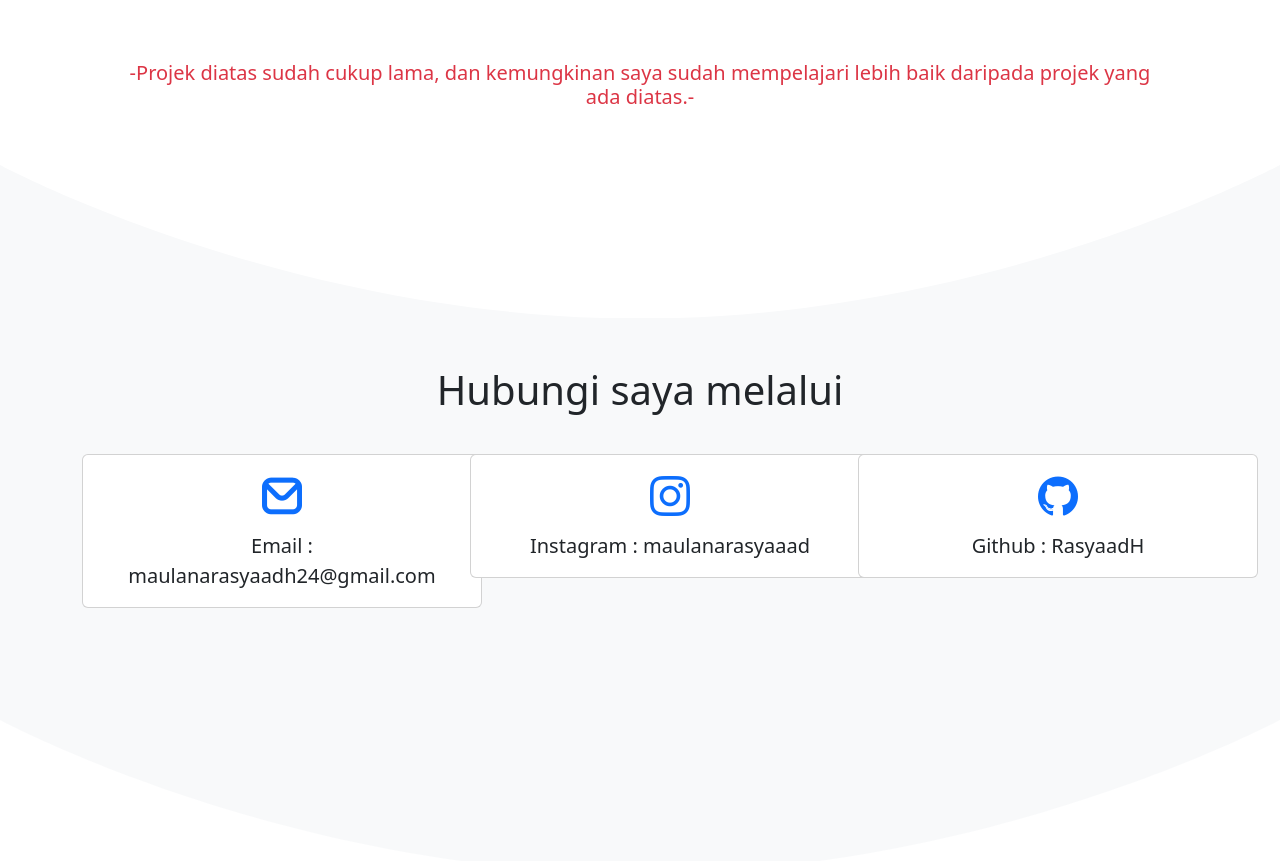
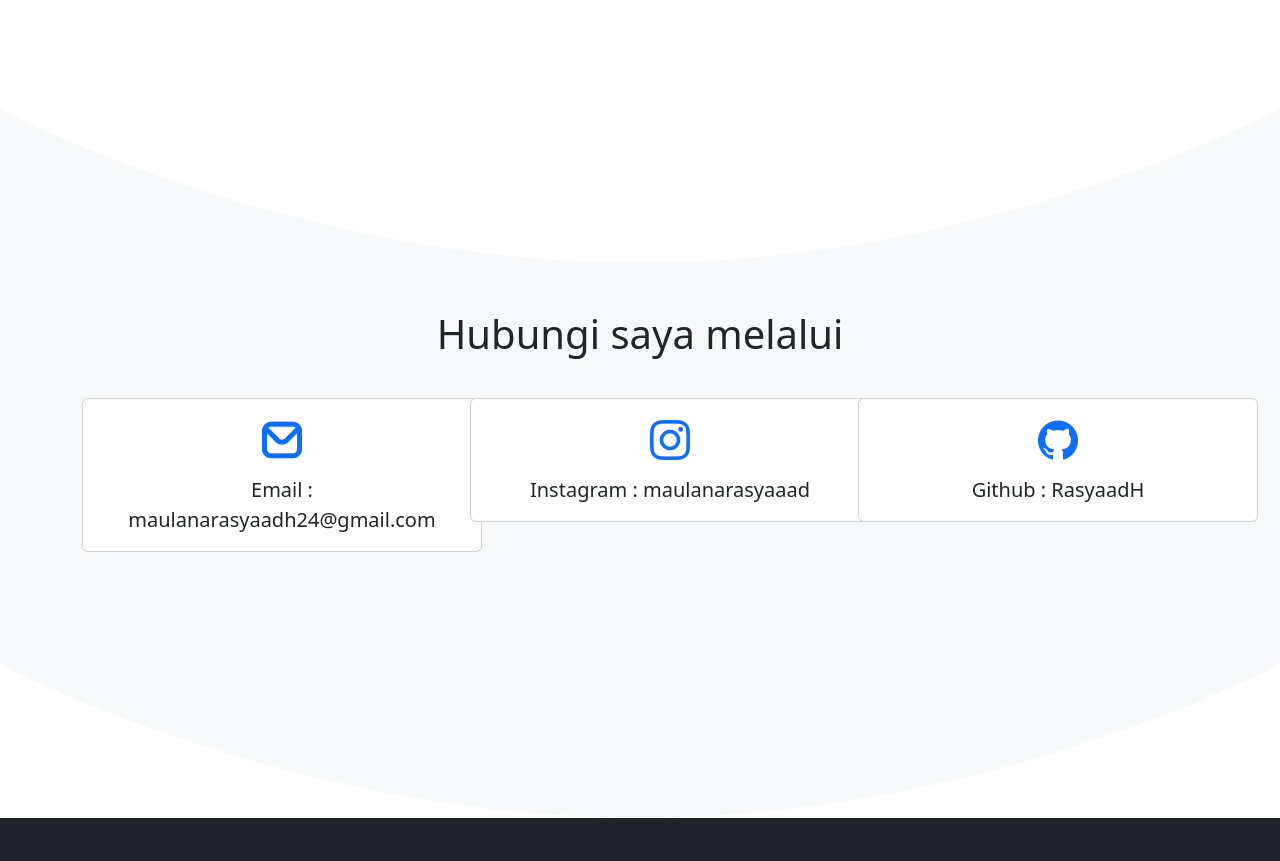
Before and after one commit to RasyaadH/Portofolio, a website: page index.html in a window 1280 px wide. Shown: the part 1476-2337 px from the top of the page. Drawn offline with Linux system fonts and the light colour scheme; a web font is replaced by a local one.

Commit message:
Update index.html

```diff
--- a/index.html
+++ b/index.html
@@ -91,9 +91,8 @@
             </div>
           </div>
         </div>
+
       </div>
-
-      <h5 class="text-center text-danger">-Projek diatas sudah cukup lama, dan kemungkinan saya sudah mempelajari lebih baik daripada projek yang ada diatas.-</h5>
     </div>
     <div class="text-light" id="hubungi">
       <svg xmlns="http://www.w3.org/2000/svg" viewBox="0 0 144.54 17.34" preserveAspectRatio="none" fill="currentColor"><path d="M144.54,17.34H0V0H144.54ZM0,0S32.36,17.34,72.27,17.34,144.54,0,144.54,0"></path></svg>
```
